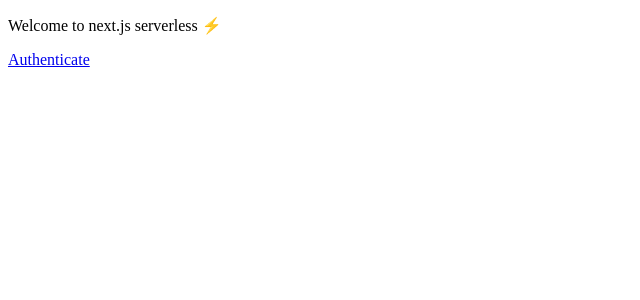
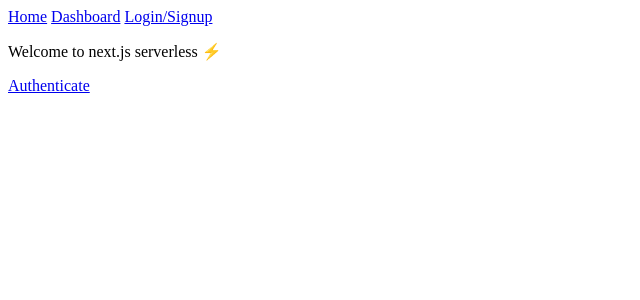
Before and after one commit to kraiovsky/hawaii.js, a Next.js app in the folder clients/web/: page / in a window 1280 px wide. Shown: the top 300 px of the page, without its empty margins (0-640 px from the left). Built offline with nearby package versions, Linux system fonts and the light colour scheme.

Commit message:
Custom app with layout wrapper and global state

```diff
--- /dev/null
+++ b/clients/web/pages/_app.js
@@ -0,0 +1,18 @@
+import React from 'react'
+import { Container } from 'next/app'
+import Layout from '../components/Layout'
+import { StateProvider, initialState, reducer } from '../store'
+
+const App = ({ Component, pageProps }) => {
+  return (
+    <Container>
+      <StateProvider initialState={initialState} reducer={reducer}>
+        <Layout>
+          <Component {...pageProps} />
+        </Layout>
+      </StateProvider>
+    </Container>
+  )
+}
+
+export default App
```
